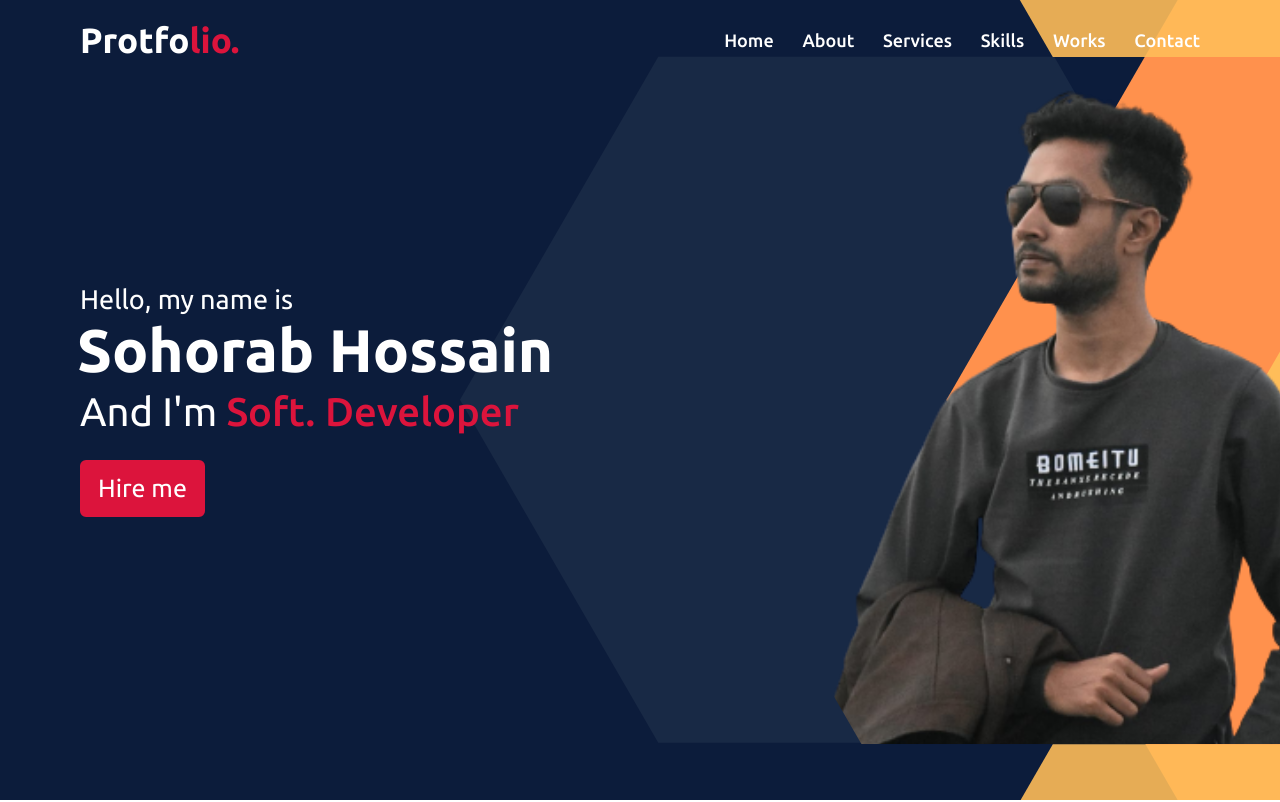
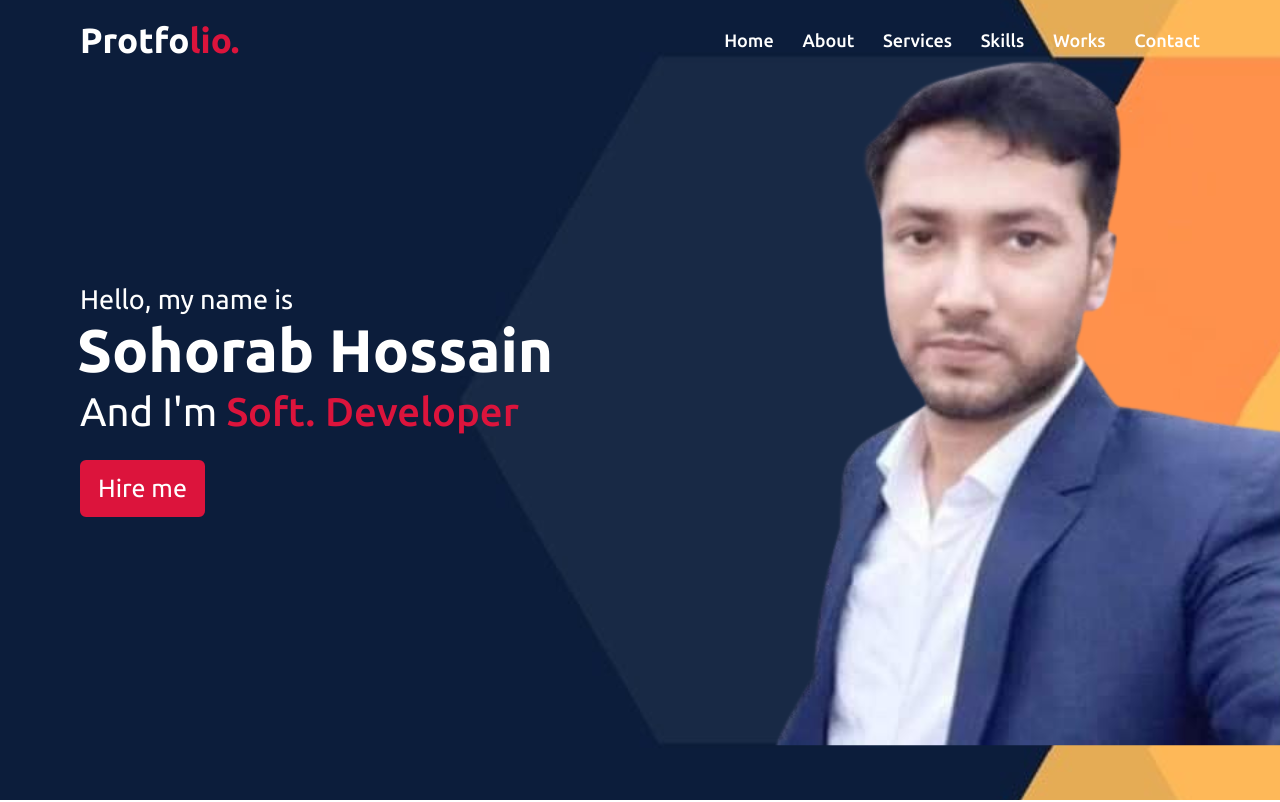
Before and after one commit to sohorabsajib/myprotfolio, a plain HTML site: page index.html in a window 1280 px wide. Shown: the top 802 px of the page. Drawn offline with Linux system fonts and the light colour scheme.

Commit message:
Update style.css

```diff
--- a/style.css
+++ b/style.css
@@ -107,7 +107,7 @@ html{
 /* home section start */
 .home{
     display: flex;
-    background: url("images/123.png") no-repeat center;
+    background: url("images/44.png") no-repeat center;
     height: 100vh;
     color: #fff;
     min-width: 500px;
```
